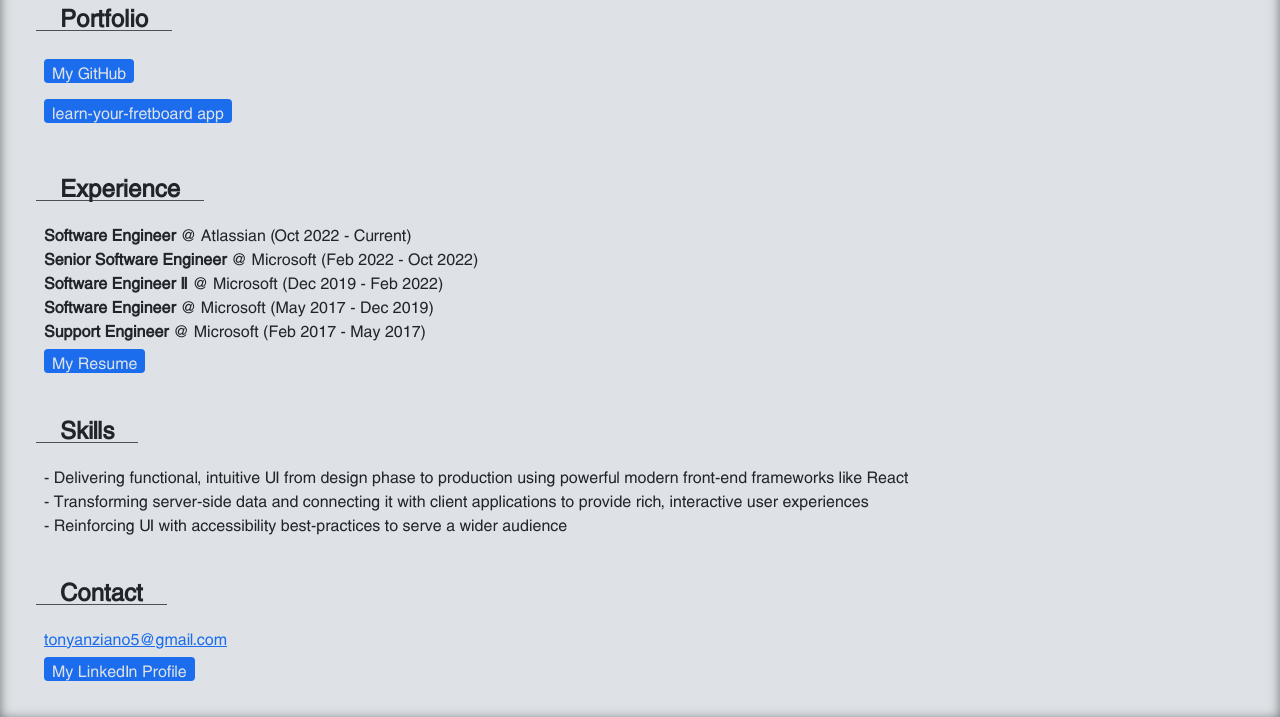
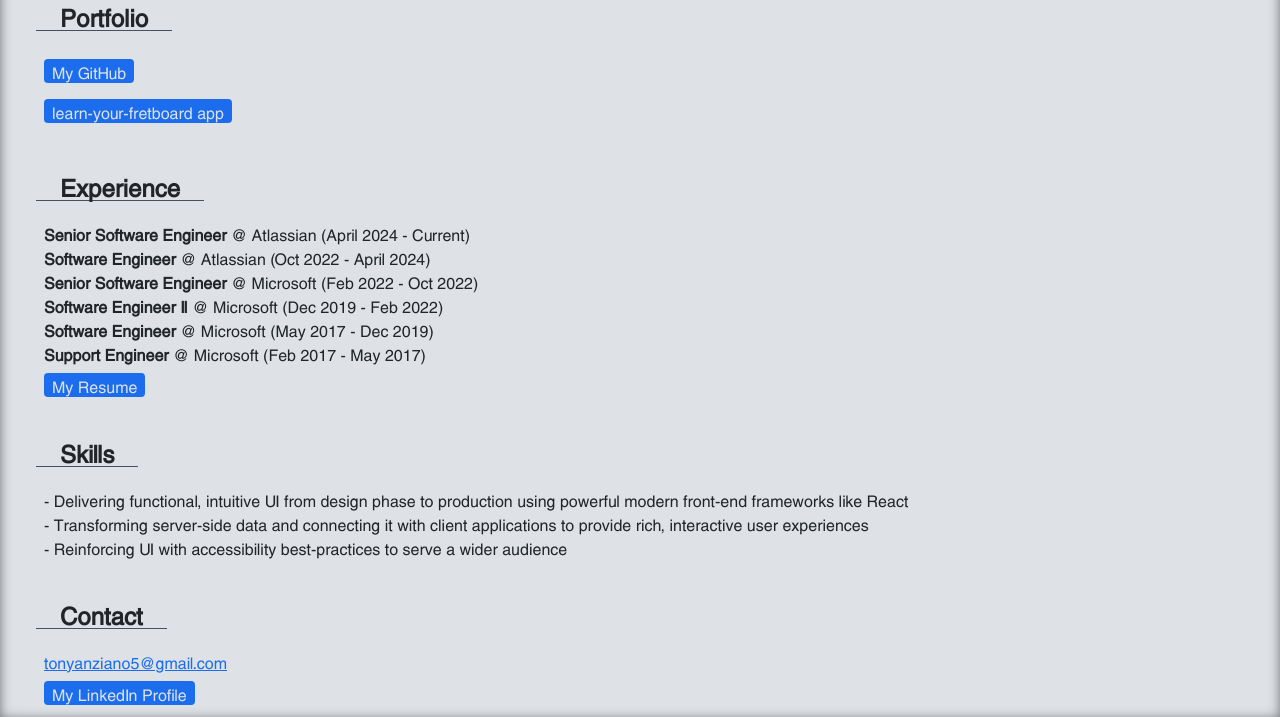
Before and after one commit to tonyanziano/tonyanziano.github.io, a website: page index.html in a window 1280 px wide. Shown: the part 83-800 px from the top of the page. Drawn offline with Linux system fonts and the light colour scheme.

Commit message:
Updated resume with senior se role at Atlassian

```diff
--- a/index.html
+++ b/index.html
@@ -35,7 +35,8 @@
       <section>
         <h1>Experience</h1>
         <ul>
-          <li><b>Software Engineer</b> @ Atlassian (Oct 2022 - Current)</li>
+          <li><b>Senior Software Engineer</b> @ Atlassian (April 2024 - Current)</li>
+          <li><b>Software Engineer</b> @ Atlassian (Oct 2022 - April 2024)</li>
           <li><b>Senior Software Engineer</b> @ Microsoft (Feb 2022 - Oct 2022)</li>
           <li><b>Software Engineer II</b> @ Microsoft (Dec 2019 - Feb 2022)</li>
           <li><b>Software Engineer</b> @ Microsoft (May 2017 - Dec 2019)</li>
```
